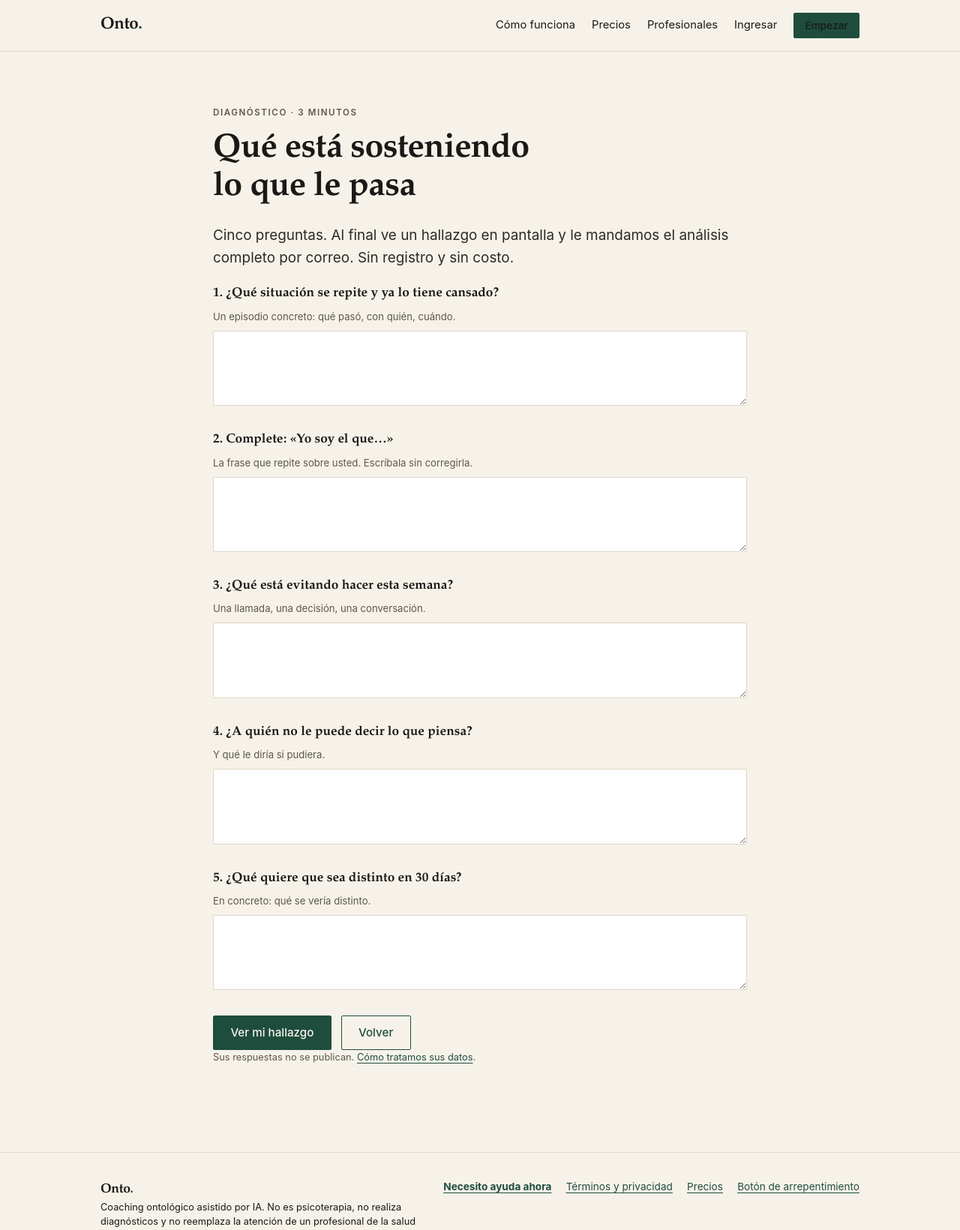
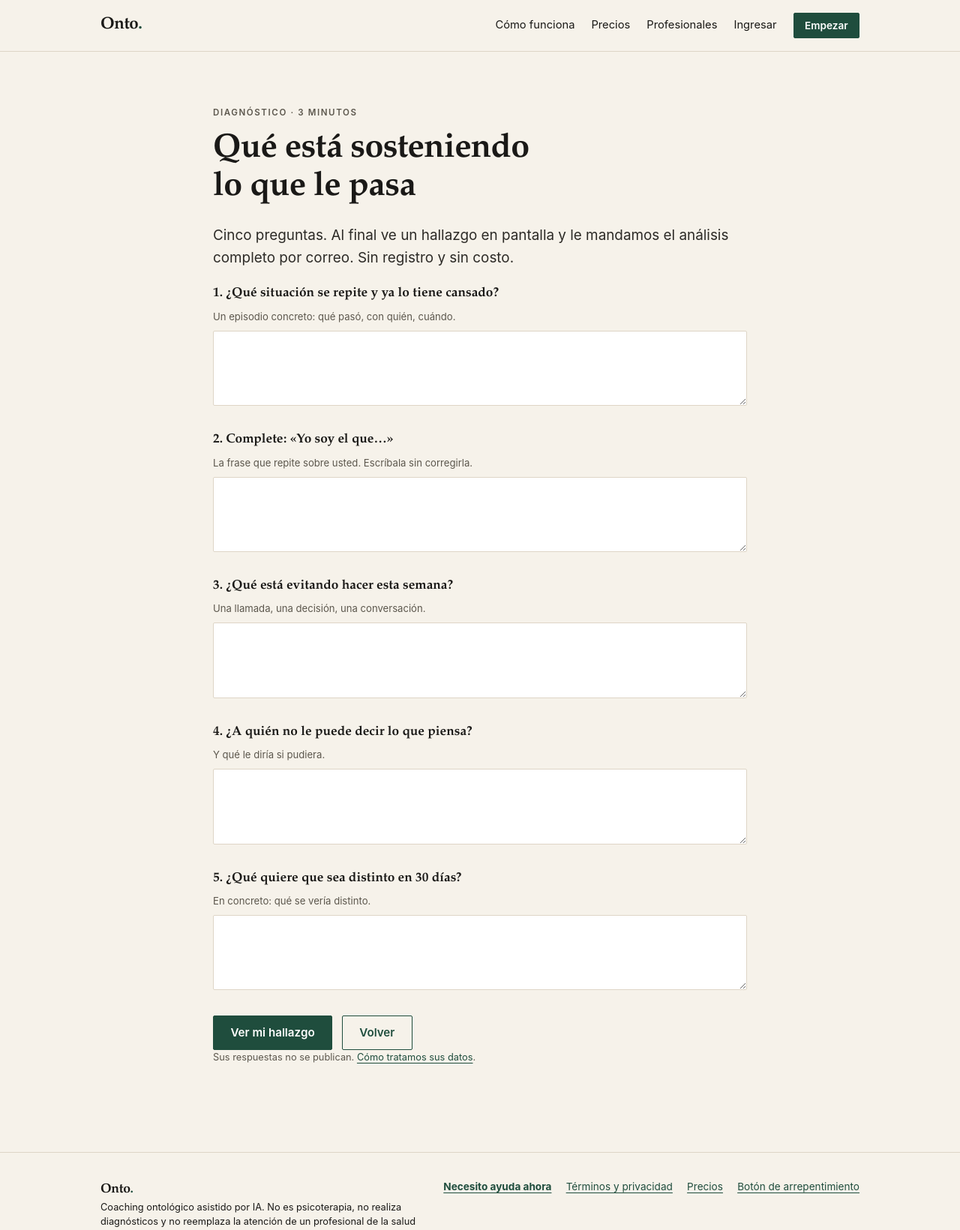
Before and after one commit to leoivars/onto-ia, a Django app: page /diagnostico/ in a window 1280 px wide. Shown: the top 1640 px of the page at 75% size. Run offline with Django 5.2, Linux system fonts and the light colour scheme; data comes from the database, SQL or seed files in the repository.

Commit message:
fix: contraste de los botones del menú y estado deshabilitado

```diff
--- a/static/css/app.css
+++ b/static/css/app.css
@@ -58,19 +58,21 @@ em { font-style: italic; }
 .nav { display: flex; align-items: center; gap: 22px; font-size: .92rem; flex-wrap: wrap; }
 .nav a { color: var(--ink); text-decoration: none; }
 .nav a:hover { color: var(--accent); }
+/* El botón del menú conserva su letra clara: la regla de .nav a le pisaba el color. */
+.nav a.btn, .nav a.btn:hover, .nav a.btn:focus { color: #fff; }
 .inline-form { display: inline; }
 .linkish { background: none; border: 0; color: var(--accent); font: inherit; cursor: pointer; padding: 0; text-decoration: underline; text-underline-offset: 3px; }
 
 /* ---------- botones ---------- */
 .btn {
-  display: inline-block; background: var(--accent); color: #f8f4ec; border: 1px solid var(--accent);
-  padding: .8rem 1.4rem; border-radius: 2px; font-size: .95rem; font-weight: 550;
+  display: inline-block; background: var(--accent); color: #fff; border: 1px solid var(--accent);
+  padding: .8rem 1.4rem; border-radius: 2px; font-size: .95rem; font-weight: 600;
   text-decoration: none; cursor: pointer; transition: transform .08s ease, opacity .15s;
   font-family: var(--sans); line-height: 1.2;
 }
 .btn:hover { opacity: .92; }
 .btn:active { transform: translateY(1px); }
-.btn[disabled] { opacity: .45; cursor: not-allowed; }
+.btn[disabled] { background: var(--line); border-color: var(--line); color: var(--muted); cursor: not-allowed; }
 .btn-sm { padding: .5rem .9rem; font-size: .85rem; }
 .btn-ghost { background: transparent; color: var(--accent); }
 .btn-danger { background: transparent; color: var(--danger); border-color: var(--danger); }
```
